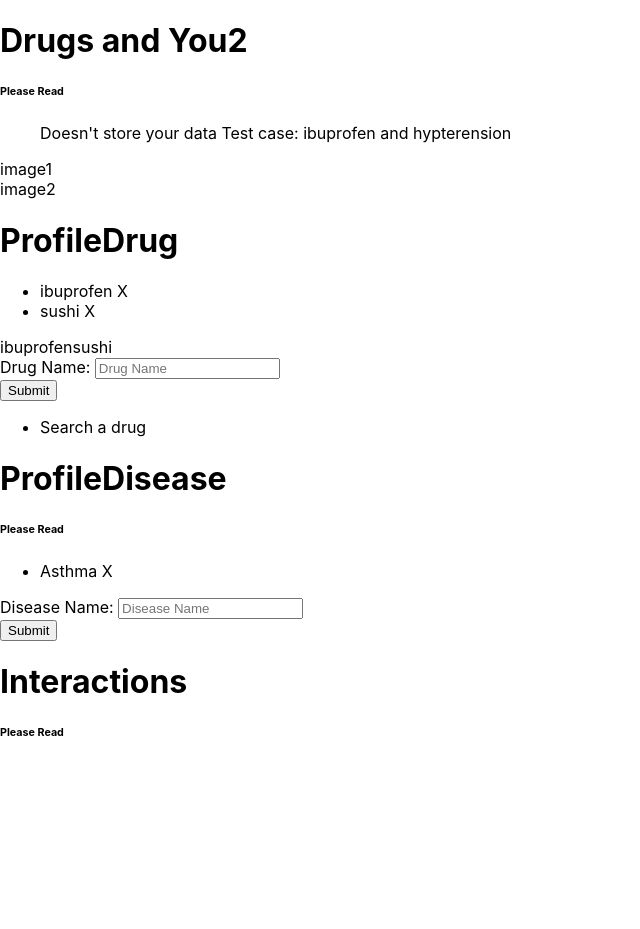
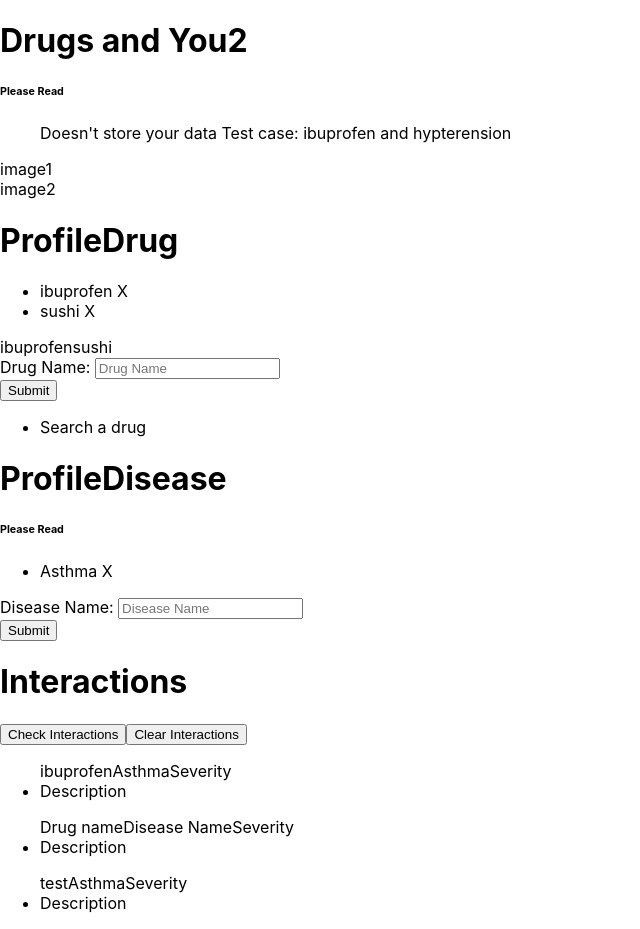
Before and after one commit to FeiLi1996/drugs-and-you2, a React (Create React App) app in the folder front-end/: page / in a window 1280 px wide. Shown: the whole page, without its empty margins (0-640 px from the left). Before the commit the page ends 800 px from the top, so only its background shows below. Built offline with nearby package versions, Linux system fonts and the light colour scheme.

Commit message:
working on interactions

```diff
--- a/front-end/src/components/interaction.js
+++ b/front-end/src/components/interaction.js
@@ -1,8 +1,26 @@
-import React from 'react'
+import React, { useState,useContext } from 'react'
+import { GlobalContext } from '../GlobalContext'
 
 
 const Interactions = () => {
-
+    const {diseaseProfile,drugProfile} = useContext(GlobalContext)
+    let [interactionsInfo,setInteractionsInfo] =useState([
+            {
+                drugName:'test',
+                interactionDescriptionAndSeverity:[
+                                    {
+                                        diseaseName:'Asthma',
+                                        description:'blah',
+                                        severity:'blah'
+                                    },
+                                    {
+                                        diseaseName:'Fluid Retention',
+                                        description:'blah',
+                                        severity:'blah'
+                                    },
+                ]
+            }
+        ]);
 
     return(
 
@@ -10,7 +28,24 @@ const Interactions = () => {
         <div>
 
             <h1>Interactions</h1>
-            <h6>Please Read</h6>
+
+            <button>Check Interactions</button>
+            <button> Clear Interactions</button>
+
+
+            <ul>
+                <span>{drugProfile[0]}</span><span>{diseaseProfile[0]}</span><span>Severity</span>
+                <li>Description</li>
+            </ul>
+
+            <ul>
+                <span>Drug name</span><span>Disease Name</span><span>Severity</span>
+                <li>Description</li>
+            </ul>
+            <ul>
+                <span>{interactionsInfo[0].drugName}</span><span>{interactionsInfo[0].interactionDescriptionAndSeverity[0].diseaseName}</span><span>Severity</span>
+                <li>Description</li>
+            </ul>
         </div>
     )
 
```
